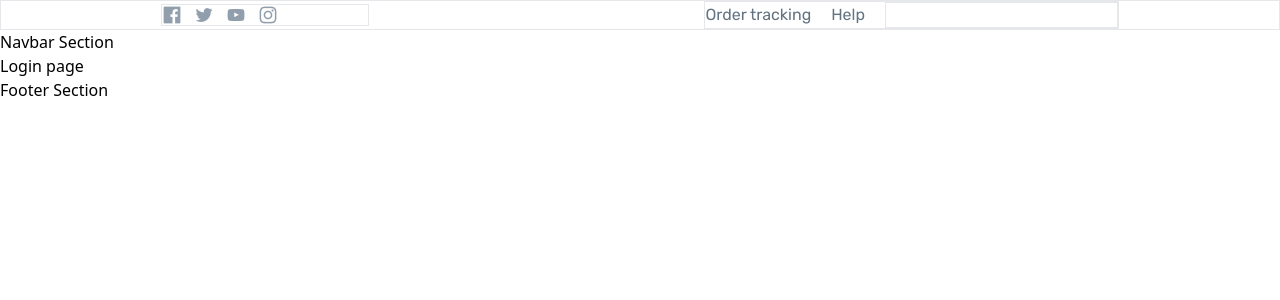
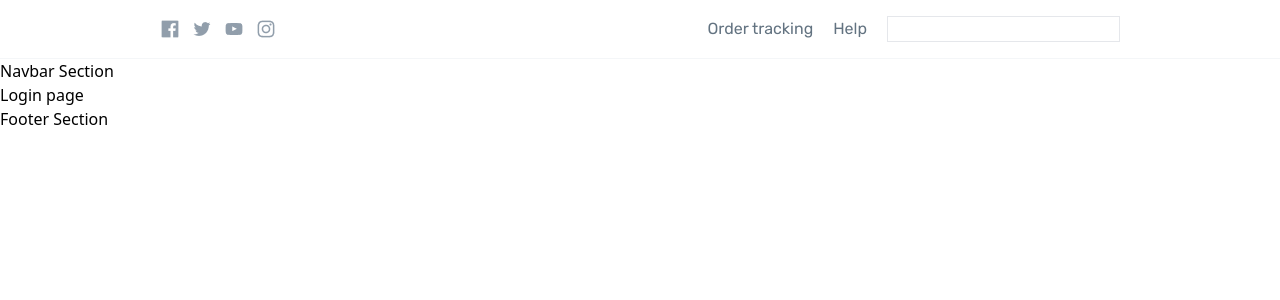
Before and after one commit to ozo-vehe/elma, a Vue app: page /login in a window 1280 px wide. Shown: the top 300 px of the page. Built offline with nearby package versions, Linux system fonts and the light colour scheme.

Commit message:
finished mini navbar component

```diff
--- a/src/components/mini-components/MiniNavbar.vue
+++ b/src/components/mini-components/MiniNavbar.vue
@@ -1,20 +1,20 @@
 <script setup>
-  import navIcon1 from '../../assets/icons/Brand.png'
+  import { reactive } from 'vue';
+import navIcon1 from '../../assets/icons/Brand.png'
   import navIcon2 from '../../assets/icons/Brand1.png'
   import navIcon3 from '../../assets/icons/Brand2.png'
   import navIcon4 from '../../assets/icons/Brand3.png'
+
+  const icons = reactive([navIcon4, navIcon3, navIcon2, navIcon1])
 </script>
 
 <template>
-  <main class="border flex flex-wrap justify-between items-center w-full py-4">
-    <div class="flex w-52 border items-center gap-3">
-      <img :src="navIcon4" alt="">
-      <img :src="navIcon3" alt="">
-      <img :src="navIcon2" alt="">
-      <img :src="navIcon1" alt="">
+  <main class="flex flex-wrap justify-between items-center w-full">
+    <div class="flex w-52 items-center gap-3 my-4">
+      <img v-for="icon in icons" :src="icon" alt="">
     </div>
 
-    <div class="flex border items-center gap-5">
+    <div class="flex items-center gap-5 my-4">
       <p>Order tracking</p>
       <p>Help</p>
       <input class="border" type="text">
@@ -25,6 +25,7 @@
 <style scoped>
   main {
     padding: 0px 12.5%;
+    border-bottom: thin solid #F4F6F8;
   }
   main img {
     width: 20px;
```
